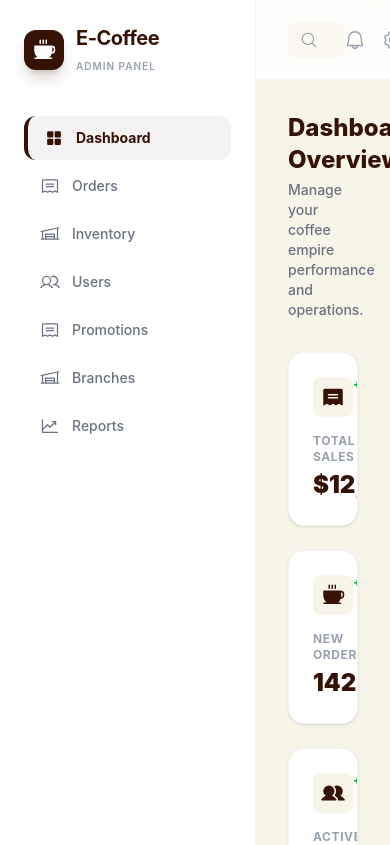
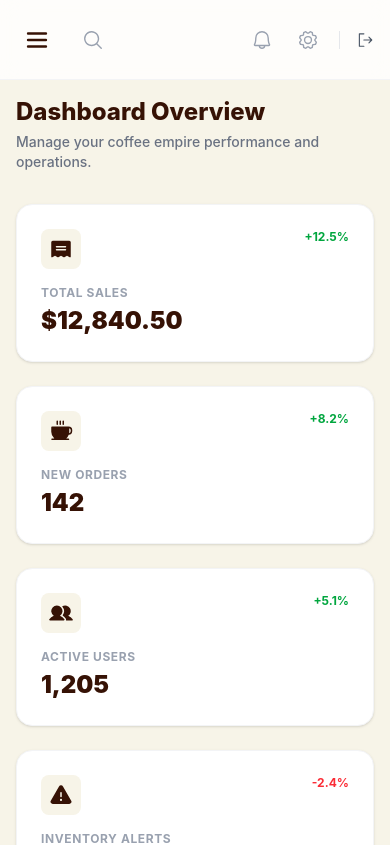
Before and after one commit to NalenSrin123/kru-IT-e-coffee-11, a React (Vite) app: page /dashboard in a window 390 px wide. Shown: the top 845 px of the page. Built offline with nearby package versions, Linux system fonts and the light colour scheme.

Commit message:
fix: responsive layout

```diff
--- a/src/dashboard/features/dashboard-overview/DashboardMain.jsx
+++ b/src/dashboard/features/dashboard-overview/DashboardMain.jsx
@@ -1,4 +1,4 @@
-import React from 'react';
+import React, { useState } from 'react';
 
 // Import Components
 import Sidebar from './components/Sidebar';
@@ -9,20 +9,26 @@ import PopularItems from './components/PopularItems';
 import RecentOrders from './components/RecentOrders';
 
 export const DashboardOverview = () => {
+  // 1. Manage mobile sidebar state
+  const [isSidebarOpen, setIsSidebarOpen] = useState(false);
+
+  // 2. Toggle function to open/close
+  const toggleSidebar = () => setIsSidebarOpen(!isSidebarOpen);
+
   return (
-    <div className="flex min-h-screen bg-[#F7F4E8] text-[#211B1D] font-sans overflow-hidden">
+    <div className="flex min-h-screen bg-[#F7F4E8] text-[#211B1D] font-sans overflow-hidden relative">
 
-      {/* Sidebar Navigation */}
-      <Sidebar />
+      {/* 3. Pass state and toggle function to Sidebar */}
+      <Sidebar isOpen={isSidebarOpen} toggleSidebar={toggleSidebar} />
 
       {/* Main Content Wrapper */}
-      <main className="flex-1 flex flex-col overflow-hidden">
+      <main className="flex-1 flex flex-col min-w-0 overflow-hidden">
 
-        {/* Topbar */}
-        <Topbar />
+        {/* 4. Pass toggle function to Topbar (for hamburger button) */}
+        <Topbar toggleSidebar={toggleSidebar} />
 
         {/* Main Content Area */}
-        <div className="flex-1 p-8 flex flex-col gap-8 overflow-y-auto">
+        <div className="flex-1 p-4 md:p-8 flex flex-col gap-8 overflow-y-auto">
 
           {/* Header */}
           <div>
@@ -32,16 +38,14 @@ export const DashboardOverview = () => {
             </p>
           </div>
 
-          {/* Stats Cards (Total Sales, Orders, Users, Inventory Alerts) */}
           <StatCards />
 
-          {/* Middle Section (Chart and Popular Products) */}
+          {/* Middle Section */}
           <div className="grid grid-cols-1 lg:grid-cols-3 gap-6">
             <SalesChart />
             <PopularItems />
           </div>
 
-          {/* Bottom Section (Orders Table) */}
           <RecentOrders />
 
         </div>
--- a/src/dashboard/features/dashboard-overview/components/Sidebar.jsx
+++ b/src/dashboard/features/dashboard-overview/components/Sidebar.jsx
@@ -5,10 +5,11 @@ import {
   Receipt,
   Warehouse,
   Users,
-  ChartLineUp
+  ChartLineUp,
+  X
 } from '@phosphor-icons/react';
 
-const Sidebar = () => {
+const Sidebar = ({ isOpen, toggleSidebar }) => {
   const menuItems = [
     { name: 'Dashboard', icon: SquaresFour, active: true },
     { name: 'Orders', icon: Receipt },
@@ -20,16 +21,37 @@ const Sidebar = () => {
   ];
 
   return (
-    <aside className="w-64 bg-white flex flex-col border-r border-gray-100 p-6 shrink-0">
-      {/* Brand Logo */}
-      <div className="flex items-center gap-3 mb-10">
-        <div className="w-10 h-10 bg-[#361205] rounded-xl flex items-center justify-center text-white shadow-lg shadow-[#361205]/20">
+    <>
+      {/* Mobile Overlay: Darkens the background when sidebar is open */}
+      {isOpen && (
+        <div
+          className="fixed inset-0 bg-black/50 z-40 lg:hidden"
+          onClick={toggleSidebar}
+        />
+      )}
+
+      {/* The Sidebar */}
+      <aside className={`
+        fixed inset-y-0 left-0 z-50 w-64 bg-white flex flex-col border-r border-gray-100 p-6 transition-transform duration-300 ease-in-out
+        xl:static xl:translate-x-0
+        ${isOpen ? 'translate-x-0' : '-translate-x-full'}
+      `}>
+        {/* Brand Logo & Close Button */}
+        <div className="flex items-center justify-between mb-10">
+          <div className="flex items-center gap-3">
+            <div className="w-10 h-10 bg-[#361205] rounded-xl flex items-center justify-center text-white shadow-lg">
               <Coffee size={24} weight="fill" />
             </div>
             <div>
               <h1 className="font-bold text-xl text-[#361205] tracking-tight">E-Coffee</h1>
-          <span className="text-[10px] text-gray-400 uppercase tracking-widest font-semibold">Admin Panel</span>
+              <span className="text-[10px] text-gray-400 uppercase font-semibold">Admin Panel</span>
             </div>
+          </div>
+
+          {/* Close button - Only visible on mobile */}
+          <button onClick={toggleSidebar} className="xl:hidden p-2 text-gray-400">
+            <X size={24} />
+          </button>
         </div>
 
         {/* Navigation */}
@@ -50,14 +72,10 @@ const Sidebar = () => {
           ))}
         </nav>
 
-      {/* User Profile Mini Card */}
+        {/* User Profile */}
         <div className="pt-6 border-t border-gray-100">
           <div className="flex items-center gap-3">
-          <img
-            src="https://i.pravatar.cc/150?img=11"
-            alt="Admin"
-            className="w-10 h-10 rounded-full bg-orange-100"
-          />
+            <img src="https://i.pravatar.cc/150?img=11" alt="Admin" className="w-10 h-10 rounded-full bg-orange-100" />
             <div>
               <p className="text-xs font-bold text-[#361205]">James Wilson</p>
               <p className="text-[10px] text-gray-400">Super Admin</p>
@@ -65,6 +83,7 @@ const Sidebar = () => {
           </div>
         </div>
       </aside>
+    </>
   );
 };
 
--- a/src/dashboard/features/dashboard-overview/components/Topbar.jsx
+++ b/src/dashboard/features/dashboard-overview/components/Topbar.jsx
@@ -1,25 +1,60 @@
 import React from 'react';
-import { MagnifyingGlass, Bell, Gear, SignOut } from '@phosphor-icons/react';
+import {
+  MagnifyingGlass,
+  Bell,
+  Gear,
+  SignOut,
+  List
+} from '@phosphor-icons/react';
 
-const Topbar = () => {
+const Topbar = ({ toggleSidebar }) => {
   return (
-    <header className="h-20 flex items-center justify-between px-8 bg-white/80 backdrop-blur-md border-b border-gray-100 shrink-0 z-10">
-      <div className="relative w-96">
-        <MagnifyingGlass className="absolute left-3 top-1/2 -translate-y-1/2 text-gray-400" size={18} />
-        <input
-          type="text"
-          placeholder="Search analytics or orders..."
-          className="w-full bg-[#F7F4E8]/50 border-none rounded-lg py-2 pl-10 pr-4 text-sm focus:ring-1 focus:ring-latte"
-        />
+    <header className="h-20 flex items-center justify-between px-4 md:px-8 bg-white/80 backdrop-blur-md border-b border-gray-100 shrink-0 z-10">
+
+      {/* LEFT SECTION: Hamburger & Search */}
+      <div className="flex items-center gap-4 flex-1">
+        {/* Hamburger Button - Hidden on Desktop (lg) */}
+        <button
+          onClick={toggleSidebar}
+          className="xl:hidden p-2 text-[#361205] hover:bg-[#F7F4E8] rounded-lg transition-colors"
+          aria-label="Open Menu"
+        >
+          <List size={26} weight="bold" />
+        </button>
+
+        {/* Search Bar - Hidden on extra small mobile, visible on tablet/desktop */}
+        <div className="relative w-full max-w-md hidden sm:block">
+          <MagnifyingGlass
+            className="absolute left-3 top-1/2 -translate-y-1/2 text-gray-400"
+            size={18}
+          />
+          <input
+            type="text"
+            placeholder="Search analytics or orders..."
+            className="w-full bg-[#F7F4E8]/50 border-none rounded-lg py-2 pl-10 pr-4 text-sm focus:ring-1 focus:ring-[#361205]/20 outline-none"
+          />
+        </div>
+
+        {/* Mobile Search Icon - Only visible when the full bar is hidden */}
+        <button className="sm:hidden p-2 text-gray-400">
+          <MagnifyingGlass size={22} />
+        </button>
       </div>
 
-      <div className="flex items-center gap-6">
-        <div className="flex items-center gap-4">
-          <button className="text-gray-400 hover:text-[#361205] transition-colors"><Bell size={22} /></button>
-          <button className="text-gray-400 hover:text-[#361205] transition-colors"><Gear size={22} /></button>
+      {/* RIGHT SECTION: Actions */}
+      <div className="flex items-center gap-3 md:gap-6">
+        <div className="flex items-center gap-2 md:gap-4">
+          <button className="p-2 text-gray-400 hover:text-[#361205] hover:bg-[#F7F4E8] rounded-lg transition-all">
+            <Bell size={22} />
+          </button>
+          <button className="p-2 text-gray-400 hover:text-[#361205] hover:bg-[#F7F4E8] rounded-lg transition-all">
+            <Gear size={22} />
+          </button>
         </div>
-        <button className="flex items-center gap-2 text-sm font-semibold text-gray-600 hover:text-red-600 border-l pl-6 border-gray-200">
-          <span>Logout</span>
+
+        {/* Logout - Label hidden on small mobile to save space */}
+        <button className="flex items-center gap-2 text-sm font-semibold text-gray-600 hover:text-red-600 border-l pl-4 md:pl-6 border-gray-200 transition-colors">
+          <span className="hidden md:inline">Logout</span>
           <SignOut size={18} />
         </button>
       </div>
```
Lines whose indentation alone changed are shown as unchanged.
